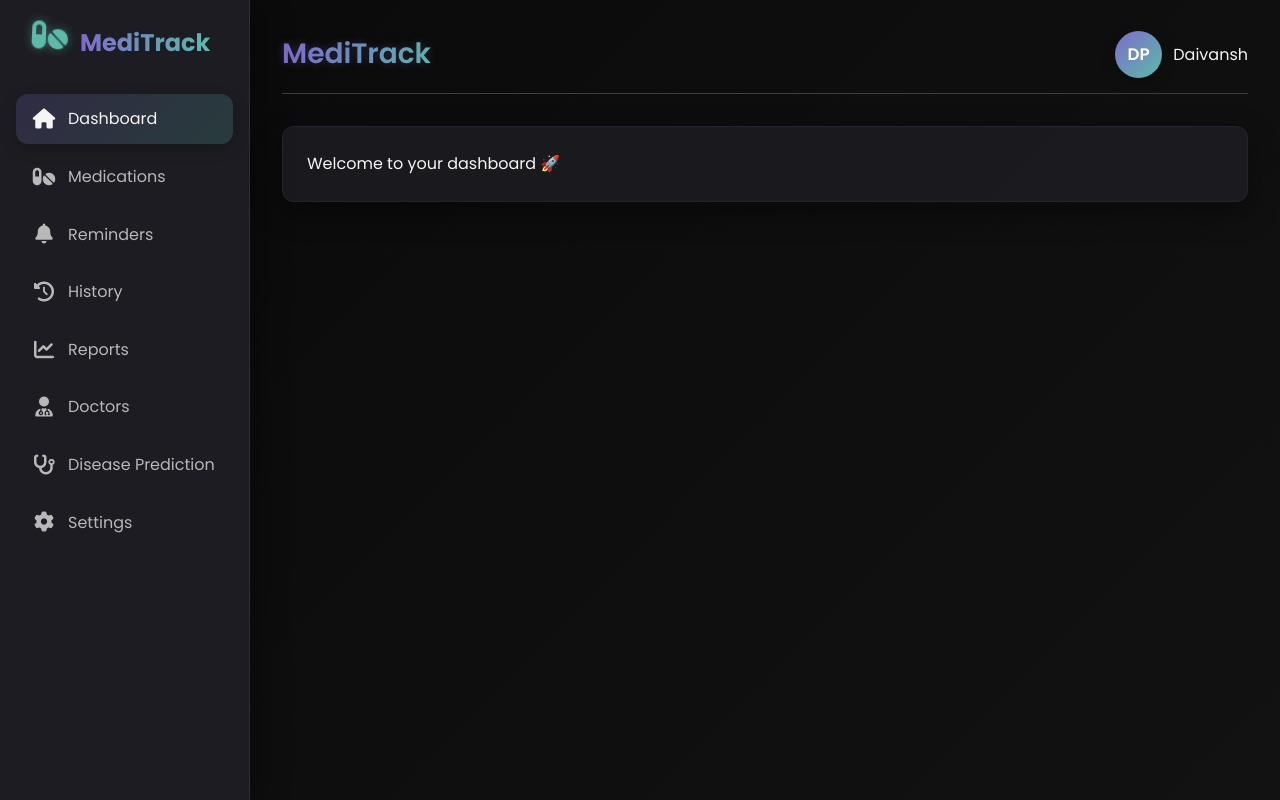
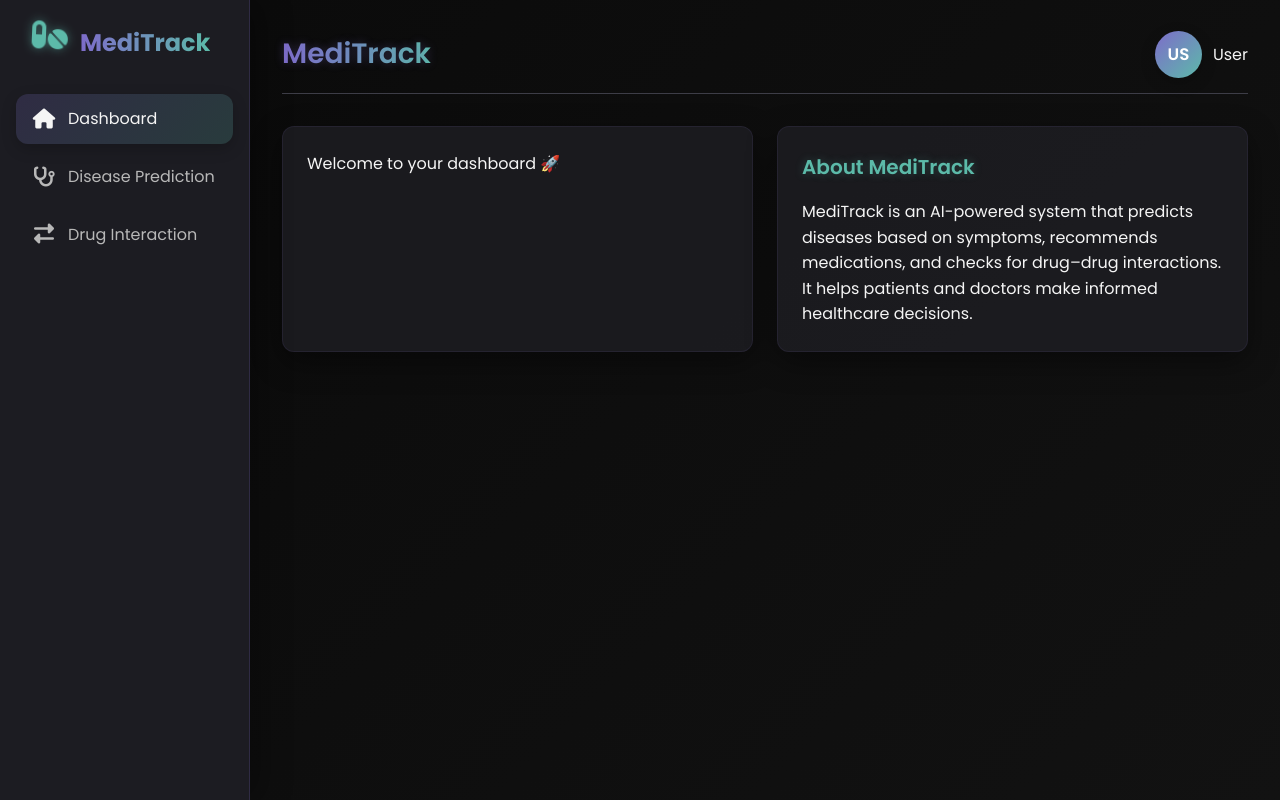
Before and after one commit to DaivPP/Capstone-Project, a Flask app: page / in a window 1280 px wide. Run offline with Flask 3, Linux system fonts and the light colour scheme; parts of the project's set-up code (start-up, migrations or seed data) failed here and were passed over.

Commit message:
Updated index.html so it shows drug-drug interaction

```diff
--- a/ml-backend/templates/index.html
+++ b/ml-backend/templates/index.html
@@ -715,6 +715,7 @@
   float: right; font-size: 20px; cursor: pointer;
 }
   </style>
+
 </head>
 <body>
   <div class="particles" id="particles"></div>
@@ -728,13 +729,8 @@
       </div>
       <ul class="nav-menu">
         <li class="nav-item"><a href="#" class="nav-link active" data-page="dashboard"><i class="fas fa-home"></i><span>Dashboard</span></a></li>
-        <li class="nav-item"><a href="#" class="nav-link" data-page="medications"><i class="fas fa-pills"></i><span>Medications</span></a></li>
-        <li class="nav-item"><a href="#" class="nav-link" data-page="reminders"><i class="fas fa-bell"></i><span>Reminders</span></a></li>
-        <li class="nav-item"><a href="#" class="nav-link" data-page="history"><i class="fas fa-history"></i><span>History</span></a></li>
-        <li class="nav-item"><a href="#" class="nav-link" data-page="reports"><i class="fas fa-chart-line"></i><span>Reports</span></a></li>
-        <li class="nav-item"><a href="#" class="nav-link" data-page="doctors"><i class="fas fa-user-md"></i><span>Doctors</span></a></li>
         <li class="nav-item"><a href="#" class="nav-link" data-page="prediction"><i class="fas fa-stethoscope"></i><span>Disease Prediction</span></a></li>
-        <li class="nav-item"><a href="#" class="nav-link" data-page="settings"><i class="fas fa-cog"></i><span>Settings</span></a></li>
+        <li class="nav-item"><a href="#" class="nav-link" data-page="interaction"><i class="fas fa-exchange-alt"></i><span>Drug Interaction</span></a></li>
       </ul>
     </aside>
 
@@ -743,8 +739,8 @@
       <div class="header">
         <h1 class="page-title">MediTrack</h1>
         <div class="user-profile">
-          <div class="user-avatar">DP</div>
-          <span>Daivansh</span>
+          <div class="user-avatar">US</div>
+          <span>User</span>
         </div>
       </div>
 
@@ -752,6 +748,14 @@
       <div class="page-content active" id="dashboard">
         <div class="dashboard-grid">
           <div class="card">Welcome to your dashboard 🚀</div>
+          <div class="card">
+  <h3 class="section-title">About MediTrack</h3>
+  <p>
+    MediTrack is an AI-powered system that predicts diseases based on symptoms,
+    recommends medications, and checks for drug–drug interactions.
+    It helps patients and doctors make informed healthcare decisions.
+  </p>
+</div>
         </div>
       </div>
 
@@ -761,7 +765,7 @@
         <form id="prediction-form">
             <div class="form-group">
                 <label class="form-label">Enter Symptoms (comma-separated):</label>
-            <input type="text" id="symptoms" class="form-control" placeholder="e.g., fever, cough, headache">
+                <input type="text" id="symptoms" class="form-control" placeholder="e.g., redness of eyes, sinus pressure, runny nose, congestion">
             </div>
             <div class="form-group">
                 <label class="form-label">Known Allergies (optional):</label>
@@ -810,6 +814,28 @@
         </div>
       </div>
 
+      <!-- Drug Interaction Page -->
+      <div class="page-content" id="interaction">
+        <h2 class="section-title">Drug–Drug Interaction Checker</h2>
+        <div class="form-group">
+          <label class="form-label">Select First Medicine:</label>
+          <select id="drug1" class="form-control"></select>
+        </div>
+        <div class="form-group">
+          <label class="form-label">Select Second Medicine:</label>
+          <select id="drug2" class="form-control"></select>
+        </div>
+        <button class="btn btn-primary" onclick="checkInteraction()">Check Interaction</button>
+
+        <div id="interaction-result" style="margin-top:2rem; display:none;">
+          <div class="card">
+            <h3 class="section-title">Result</h3>
+            <p id="interaction-text"></p>
+          </div>
+        </div>
+      </div>
+    </div>
+  </div>
 
   <script>
     // Sidebar navigation
@@ -826,7 +852,6 @@
     });
 
     // ML prediction form handling
-    // Handle Prediction Form
     document.getElementById("prediction-form").addEventListener("submit", async function (e) {
       e.preventDefault();
 
@@ -844,11 +869,9 @@ document.getElementById("prediction-form").addEventListener("submit", async func
       const resultDiv = document.getElementById("result");
       resultDiv.style.display = "block";
 
-    // Fill disease + description
       document.getElementById("res-disease").innerText = data.disease || "N/A";
       document.getElementById("res-description").innerText = data.description || "No description available.";
 
-    // Fill precautions
       const preList = document.getElementById("res-precautions");
       preList.innerHTML = "";
       (data.precautions || []).forEach(p => {
@@ -857,7 +880,6 @@ document.getElementById("prediction-form").addEventListener("submit", async func
           preList.appendChild(li);
       });
 
-    // Fill medications
       const medList = document.getElementById("res-medications");
       medList.innerHTML = "";
       (data.medications || []).forEach(m => {
@@ -866,7 +888,6 @@ document.getElementById("prediction-form").addEventListener("submit", async func
           medList.appendChild(li);
       });
 
-    // Fill interactions
       const intList = document.getElementById("res-interactions");
       intList.innerHTML = "";
       if (data.interactions && data.interactions.length > 0) {
@@ -874,14 +895,13 @@ document.getElementById("prediction-form").addEventListener("submit", async func
           data.interactions.forEach(i => {
               let li = document.createElement("li");
               li.innerText = i;
-            li.style.color = "#E67E92"; // red warning
+              li.style.color = "#E67E92";
               intList.appendChild(li);
           });
       } else {
           document.getElementById("res-safe").style.display = "block";
       }
 
-    // Fill diets
       const dietList = document.getElementById("res-diets");
       dietList.innerHTML = "";
       (data.diets || []).forEach(d => {
@@ -890,7 +910,6 @@ document.getElementById("prediction-form").addEventListener("submit", async func
           dietList.appendChild(li);
       });
 
-    // Fill workouts
       const workoutList = document.getElementById("res-workout");
       workoutList.innerHTML = "";
       (data.workout || []).forEach(w => {
@@ -900,6 +919,45 @@ document.getElementById("prediction-form").addEventListener("submit", async func
       });
     });
 
+    // Load drug list
+    async function loadDrugs() {
+      const res = await fetch("/api/drugs");
+      const drugs = await res.json();
+
+      const select1 = document.getElementById("drug1");
+      const select2 = document.getElementById("drug2");
+
+      drugs.forEach(d => {
+        let opt1 = document.createElement("option");
+        opt1.value = d;
+        opt1.textContent = d;
+        select1.appendChild(opt1);
+
+        let opt2 = document.createElement("option");
+        opt2.value = d;
+        opt2.textContent = d;
+        select2.appendChild(opt2);
+      });
+    }
+
+    // Check interaction
+    async function checkInteraction() {
+      const drug1 = document.getElementById("drug1").value;
+      const drug2 = document.getElementById("drug2").value;
+
+      const res = await fetch("/check_interaction", {
+        method: "POST",
+        headers: { "Content-Type": "application/json" },
+        body: JSON.stringify({ drug1, drug2 })
+      });
+
+      const data = await res.json();
+      document.getElementById("interaction-result").style.display = "block";
+      document.getElementById("interaction-text").innerText =
+        `Interaction between ${data.drug1} and ${data.drug2}: ${data.interaction}`;
+    }
+
+    loadDrugs();
   </script>
 </body>
 </html>
```
Lines whose indentation alone changed are shown as unchanged.
